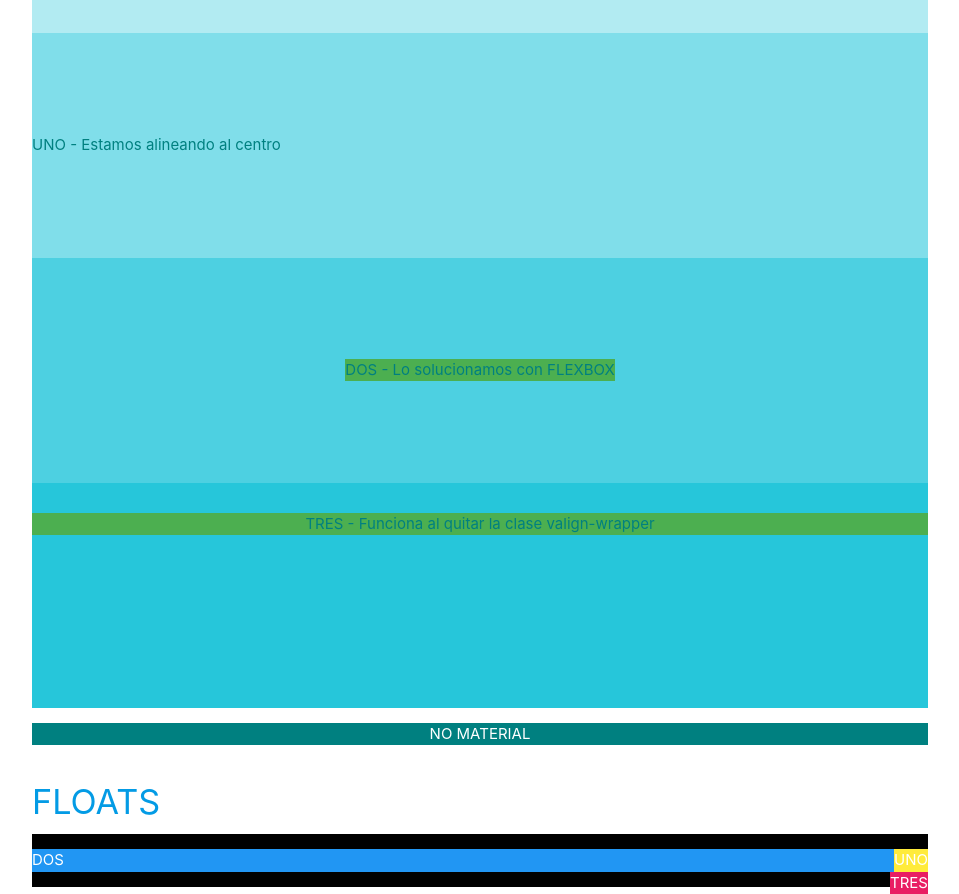
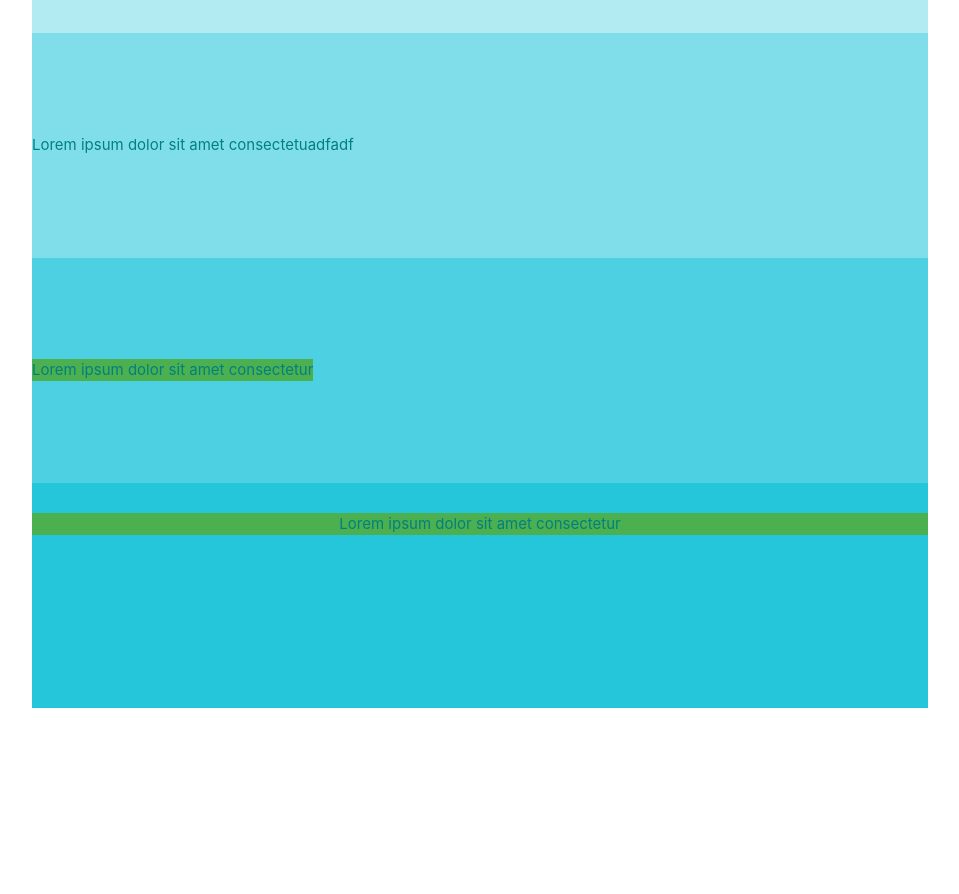
Before and after one commit to Delphier007/Materialize, a plain HTML site: page alinear.html in a window 1280 px wide. Shown: the part 940-1834 px from the top of the page, without its empty margins (160-1119 px from the left). After the commit the page ends 1648 px from the top, so only its background shows below. Drawn offline with nearby package versions, Linux system fonts and the light colour scheme.

Commit message:
Revert "Añadido - Alinear vertical y horizontalmente. Modifico index.html y alinera.html"
This reverts commit a69875be3778fe69eccc8c153f3ae98cf4a392b4.

```diff
--- a/alinear.html
+++ b/alinear.html
@@ -20,17 +20,6 @@
     .alinear {
       height: 15rem;
       color: Teal;
-    }
-    .noMaterial {
-      background-color: teal;
-      color: white;
-      display: flex;
-      justify-content: center;
-    }
-    .flexible {
-      display: flex;
-      justify-content: center;
-      align-items: center;
     }
 
   </style>
@@ -65,30 +54,15 @@
     </section>
     <section class="section cyan lighten-3 valign-wrapper alinear">
       <!-- Por qué no funciona aquí??? Es cuando el texto no llena una línea.  -->
-      <p class="center-align">UNO - Estamos alineando al centro</p>
+      <p class="center-align">Lorem ipsum dolor sit amet consectetuadfadf</p>
     </section>
-    <section class="section cyan lighten-2 alinear flexible">
+    <section class="section cyan lighten-2 valign-wrapper alinear">
       <!-- el elmento de bloque lo convierte en in-line??? -->
-    <p class="center-align green">DOS - Lo solucionamos con FLEXBOX</p>
+      <p class="center-align green">Lorem ipsum dolor sit amet consectetur</p>
     </section>
     <section class="section cyan lighten-1 alinear">
       <!-- ahora no pasa cuando quitamos la clase valign-wrapper -->
-    <p class="center-align green">TRES - Funciona al quitar la clase valign-wrapper</p>
-    </section>
-
-    <section class="section">
-      <div class="noMaterial">
-        NO MATERIAL
-      </div>
-    </section>
-
-    <!-- FLOATS -->
-    <h4>FLOATS</h4>
-    <section class="section black">
-      <article class="yellow white-text right">UNO</article>
-      <article class="blue white-text">DOS</article>
-      <article class="pink white-text right">TRES</article>
-
+      <p class="center-align green">Lorem ipsum dolor sit amet consectetur</p>
     </section>
 
   </main>
```
Also changed, not shown: index.html (+1 -2 lines).
